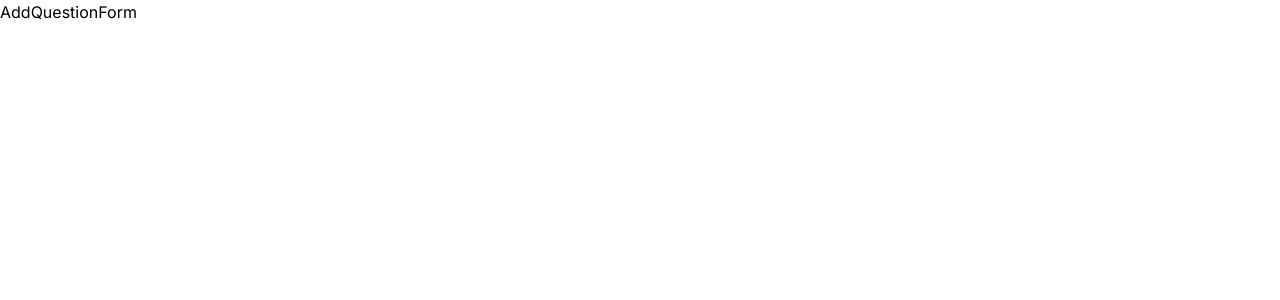
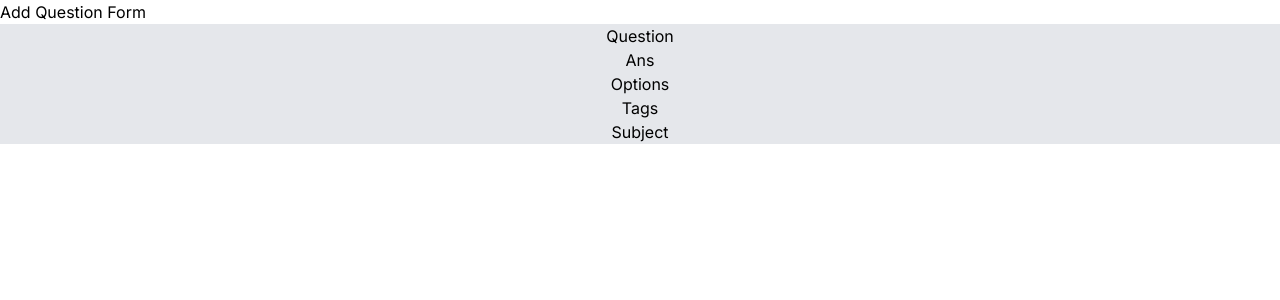
Before and after one commit to Monabbir-Ahmmad/SAT-Bluebook, a Next.js app: page /questions/addnew in a window 1280 px wide. Shown: the top 300 px of the page. Built offline with nearby package versions, Linux system fonts and the light colour scheme.

Commit message:
new pages added

```diff
--- /dev/null
+++ b/src/app/dashboard/page.tsx
@@ -0,0 +1,19 @@
+import Link from "next/link";
+import React from "react";
+
+export default function page() {
+  return (
+    <div className="flex items-center justify-center flex-col">
+      <Link href={"/questions/addnew"}>
+        <h2 className="text-2xl font-bold text-blue-700 underline md:text-3xl">
+          Add new question
+        </h2>
+      </Link>
+      <Link href={"/questions/addnew"}>
+        <h2 className="text-2xl font-bold text-blue-700 underline md:text-3xl">
+          Add new exam set
+        </h2>
+      </Link>
+    </div>
+  );
+}
--- a/src/app/page.tsx
+++ b/src/app/page.tsx
@@ -6,9 +6,9 @@ export default function Home() {
   return (
     <main className="flex min-h-screen flex-col items-center justify-between p-24">
       <Hero />
-      <Link href={"/questions/addnew"}>
+      <Link href={"/dashboard"}>
         <h2 className="text-2xl font-bold text-blue-300 underline md:text-3xl">
-          Add new question
+          Go to dashboard
         </h2>
       </Link>
     </main>
--- a/src/components/questions/AddQuestionForm.tsx
+++ b/src/components/questions/AddQuestionForm.tsx
@@ -1,7 +1,16 @@
-import React from 'react'
+import React from "react";
 
 export default function AddQuestionForm() {
   return (
-    <div>AddQuestionForm</div>
-  )
+    <div>
+      <h1>Add Question Form</h1>
+      <ul className="flex items-center justify-center flex-col bg-gray-200">
+        <li>Question</li>
+        <li>Ans</li>
+        <li>Options</li>
+        <li>Tags</li>
+        <li>Subject</li>
+      </ul>
+    </div>
+  );
 }
```
